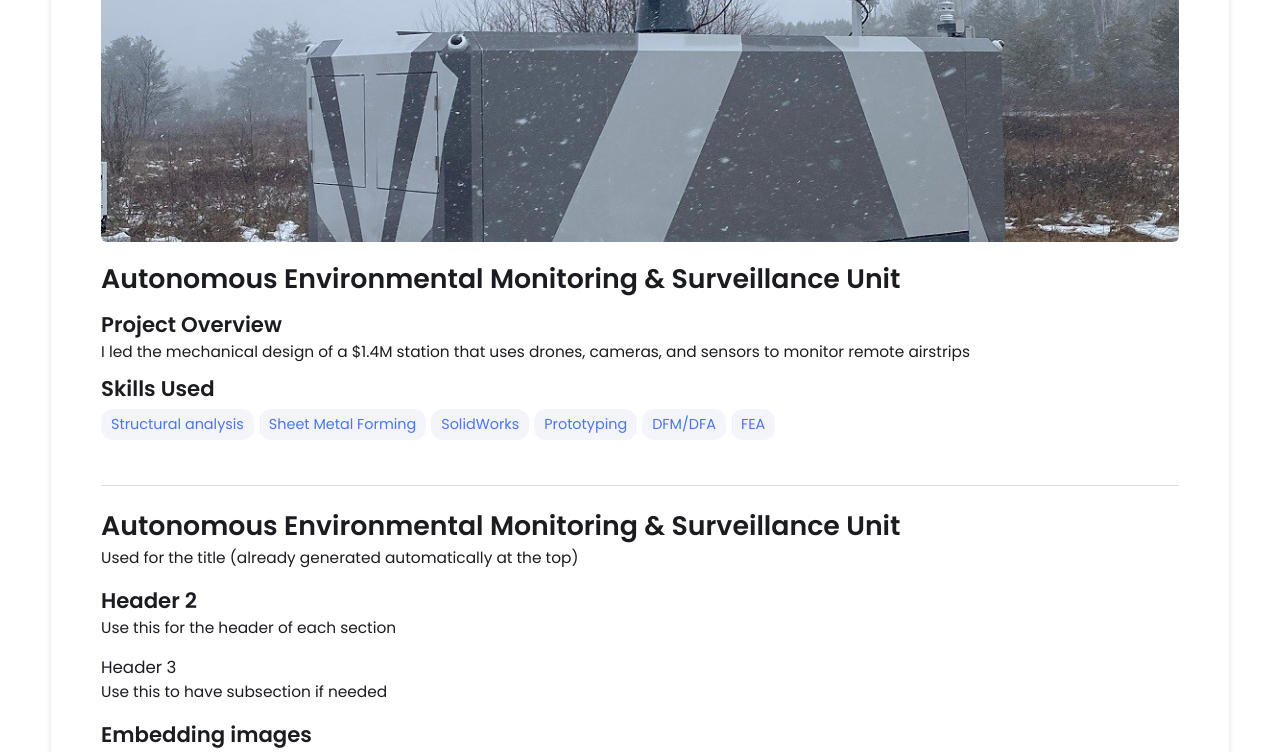
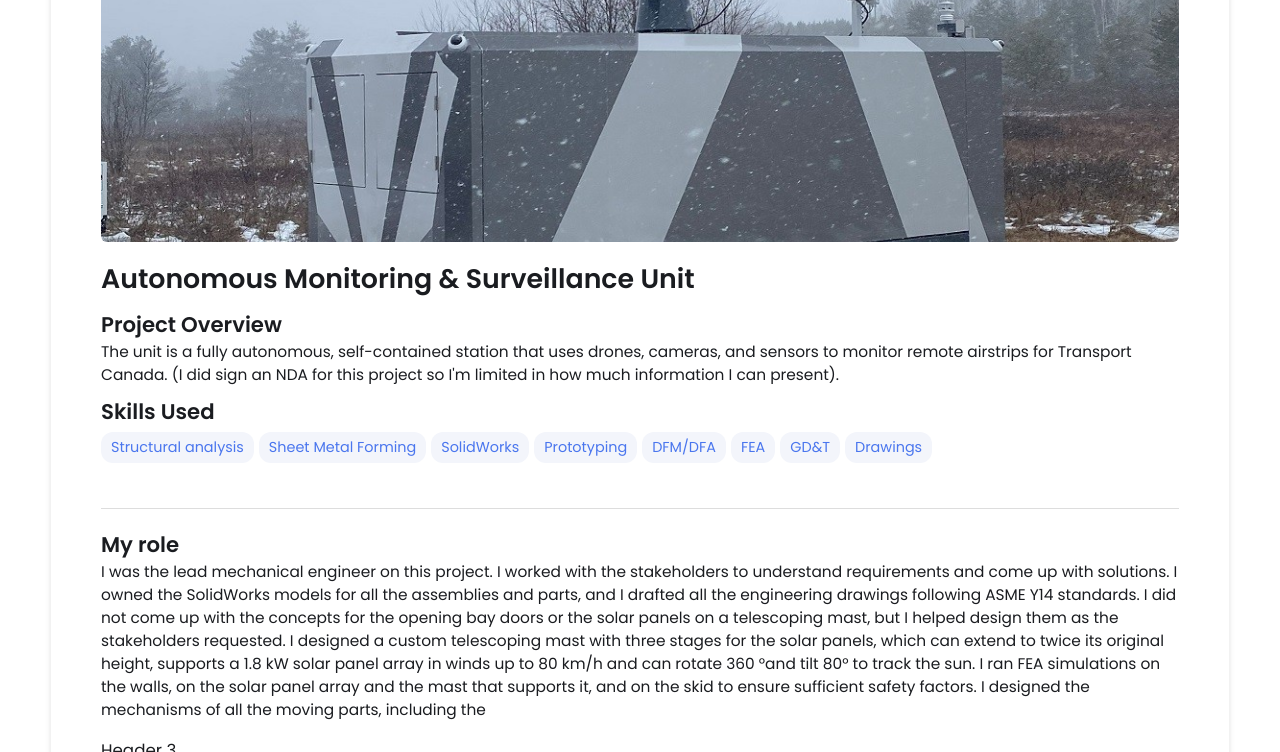
Before and after one commit to kevinrae001/kevinrae001.github.io, a Jekyll site: the page built from _projects/ Autonomous Environmental Monitoring & Surveillance Unit/index.md, in a window 1280 px wide and 900 px high, scrolled down 248 px, cut to the strip 0-752 px from the top of the window. Built offline with Jekyll 4.4.1, drawn with Linux system fonts in a browser that asks for light colours.

Commit message:
Update index.md

```diff
--- a/_projects/ Autonomous Environmental Monitoring & Surveillance Unit/index.md
+++ b/_projects/ Autonomous Environmental Monitoring & Surveillance Unit/index.md
@@ -1,7 +1,7 @@
 ---
 layout: post
-title: Autonomous Environmental Monitoring & Surveillance Unit
-description:  I led the mechanical design of a $1.4M station that uses drones, cameras, and sensors to monitor remote airstrips
+title: Autonomous Monitoring & Surveillance Unit
+description:  The unit is a fully autonomous, self-contained station that uses drones, cameras, and sensors to monitor remote airstrips for Transport Canada. (I did sign an NDA for this project so I'm limited in how much information I can present).
 skills:
 - Structural analysis
 - Sheet Metal Forming
@@ -9,14 +9,18 @@ skills:
 - Prototyping
 - DFM/DFA
 - FEA
+- GD&T
+- Drawings
 main-image: /AEMS03.jpg
 ---
 
 ---
-# Autonomous Environmental Monitoring & Surveillance Unit
-Used for the title (already generated automatically at the top)
-## Header 2
-Use this for the header of each section
+## My role
+I was the lead mechanical engineer on this project. I worked with the stakeholders to understand requirements and come up with solutions. I owned the SolidWorks models for all the assemblies and parts, and I drafted all the engineering drawings following ASME Y14 standards.
+I did not come up with the concepts for the opening bay doors or the solar panels on a telescoping mast, but I helped design them as the stakeholders requested.
+I designed a custom telescoping mast with three stages for the solar panels, which can extend to twice its original height, supports a 1.8 kW solar panel array in winds up to 80 km/h and can rotate 360 °and tilt 80° to track the sun.
+I ran FEA simulations on the walls, on the solar panel array and the mast that supports it, and on the skid to ensure sufficient safety factors. I designed the mechanisms of all the moving parts, including the
+
 ### Header 3
 Use this to have subsection if needed
 
```
